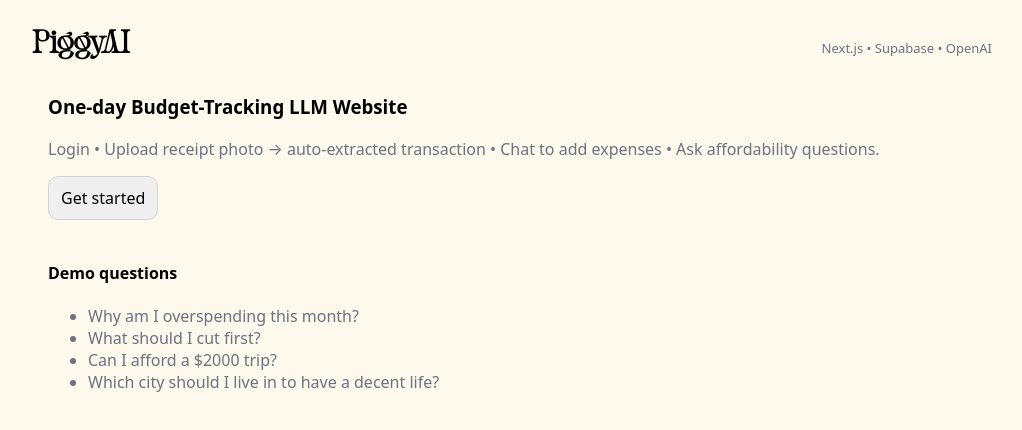
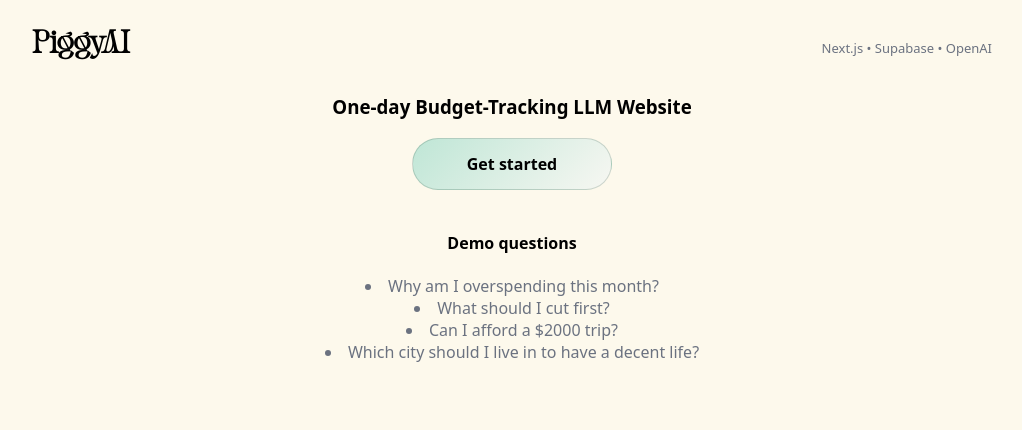
Before and after one commit to xinyu511/fin_brawl, a Next.js app in the folder web/: page / in a window 1280 px wide. Shown: the top 430 px of the page, without its empty margins (128-1150 px from the left). Built offline with nearby package versions, Linux system fonts and the light colour scheme.

Commit message:
fixed Ui

```diff
--- /dev/null
+++ b/web/app/page.module.css
@@ -0,0 +1,32 @@
+.hero {
+  align-items: center;
+}
+
+.heroCard {
+  text-align: center;
+  width: min(760px, 96vw);
+  margin: 0 auto;
+}
+
+.centerText {
+  text-align: center;
+}
+
+.centerRow {
+  justify-content: center;
+}
+
+.centerList {
+  list-style-position: inside;
+  padding-left: 0;
+  text-align: center;
+}
+
+.getStartedButton {
+  min-width: 200px;
+  padding: 14px 24px;
+  border-radius: 999px;
+  border: 1px solid rgba(24, 64, 42, 0.18);
+  background: linear-gradient(135deg, #bfe6d6 0%, #f7f7f2 100%);
+  font-weight: 600;
+}
--- a/web/app/page.tsx
+++ b/web/app/page.tsx
@@ -1,26 +1,24 @@
 "use client";
 
 import { useRouter } from "next/navigation";
+import styles from "./page.module.css";
 
 export default function Home() {
   const router = useRouter();
   return (
-    <div className="stack">
-      <div className="card">
-        <h3 style={{marginTop:0}}>One-day Budget-Tracking LLM Website</h3>
-        <p className="muted">
-          Login • Upload receipt photo → auto-extracted transaction • Chat to add expenses • Ask affordability questions.
-        </p>
-        <div className="row">
-          <button type="button" onClick={() => router.push("/login")}>
+    <div className={`stack ${styles.hero}`}>
+      <div className={`card ${styles.heroCard}`}>
+        <h3 style={{ marginTop: 0 }}>One-day Budget-Tracking LLM Website</h3>
+        <div className={`row ${styles.centerRow}`}>
+          <button className={styles.getStartedButton} type="button" onClick={() => router.push("/login")}>
             Get started
           </button>
         </div>
       </div>
 
-      <div className="card">
-        <h4 style={{marginTop:0}}>Demo questions</h4>
-        <ul className="muted" style={{marginBottom:0}}>
+      <div className={`card ${styles.heroCard}`}>
+        <h4 style={{ marginTop: 0 }} className={styles.centerText}>Demo questions</h4>
+        <ul className={`muted ${styles.centerList}`} style={{ marginBottom: 0 }}>
           <li>Why am I overspending this month?</li>
           <li>What should I cut first?</li>
           <li>Can I afford a $2000 trip?</li>
```
Also changed, not shown: web/app/dashboard/Sidebar.tsx (+10 -2 lines), web/app/login/page.module.css (+9 -0 lines), web/app/login/page.tsx (+13 -2 lines).
